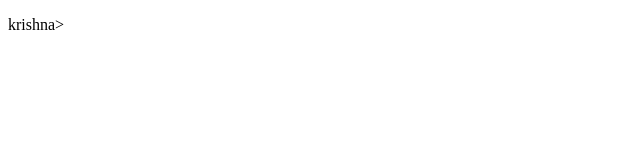
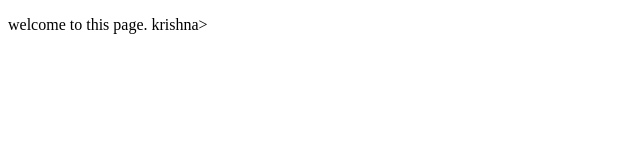
Before and after one commit to krishnaprasad18/gitcourse2023, a plain HTML site: page index.html in a window 1280 px wide. Shown: the whole page, without its empty margins (0-640 px from the left). Drawn offline with Linux system fonts and the light colour scheme.

Commit message:
skipped staging area , added welcome message

```diff
--- a/index.html
+++ b/index.html
@@ -7,6 +7,6 @@
     <title>Document</title>
 </head>
 <body>
-    <p>krishna></p>
+    <p>welcome to this page. krishna></p>
 </body>
 </html>
```
